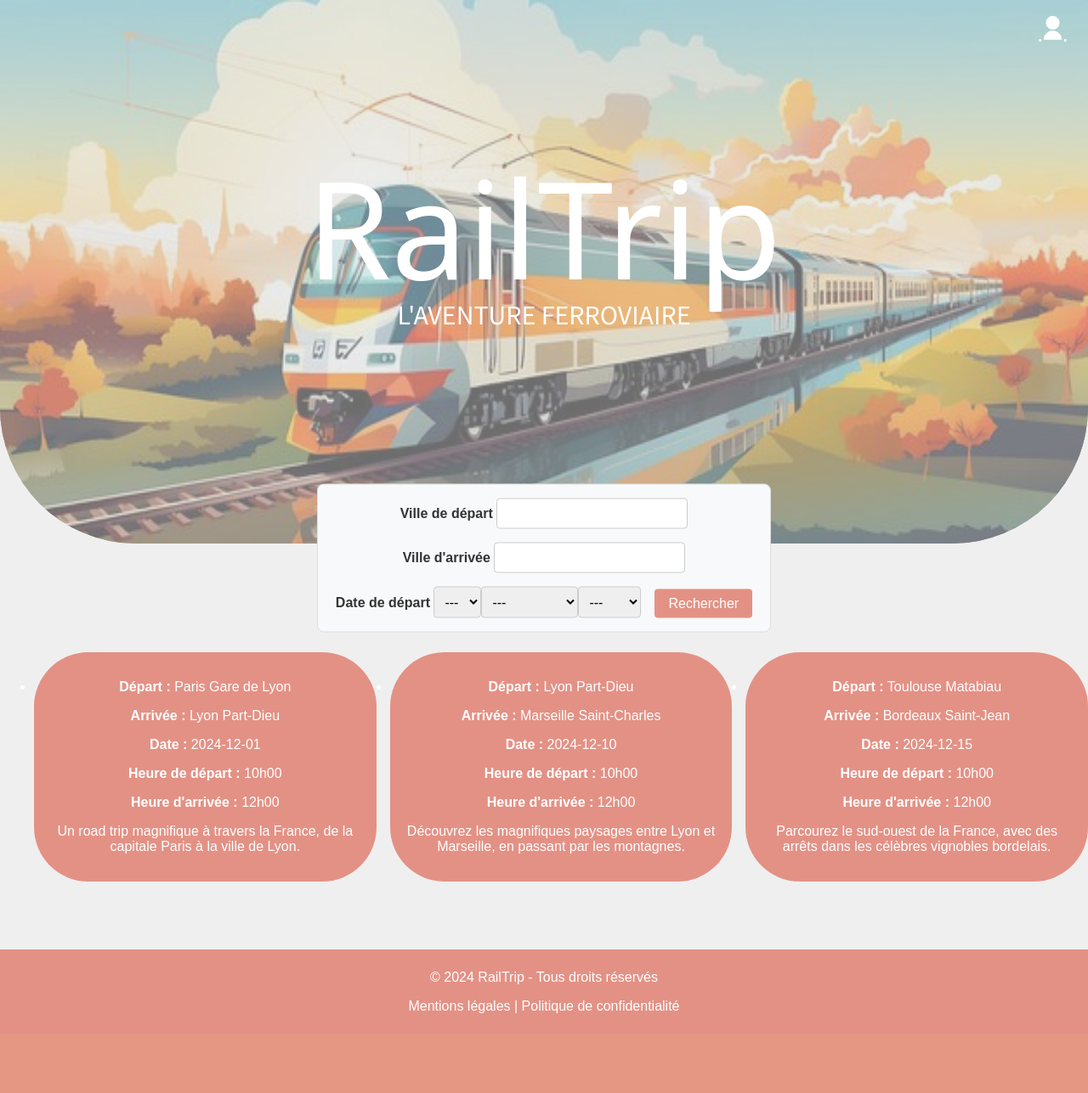
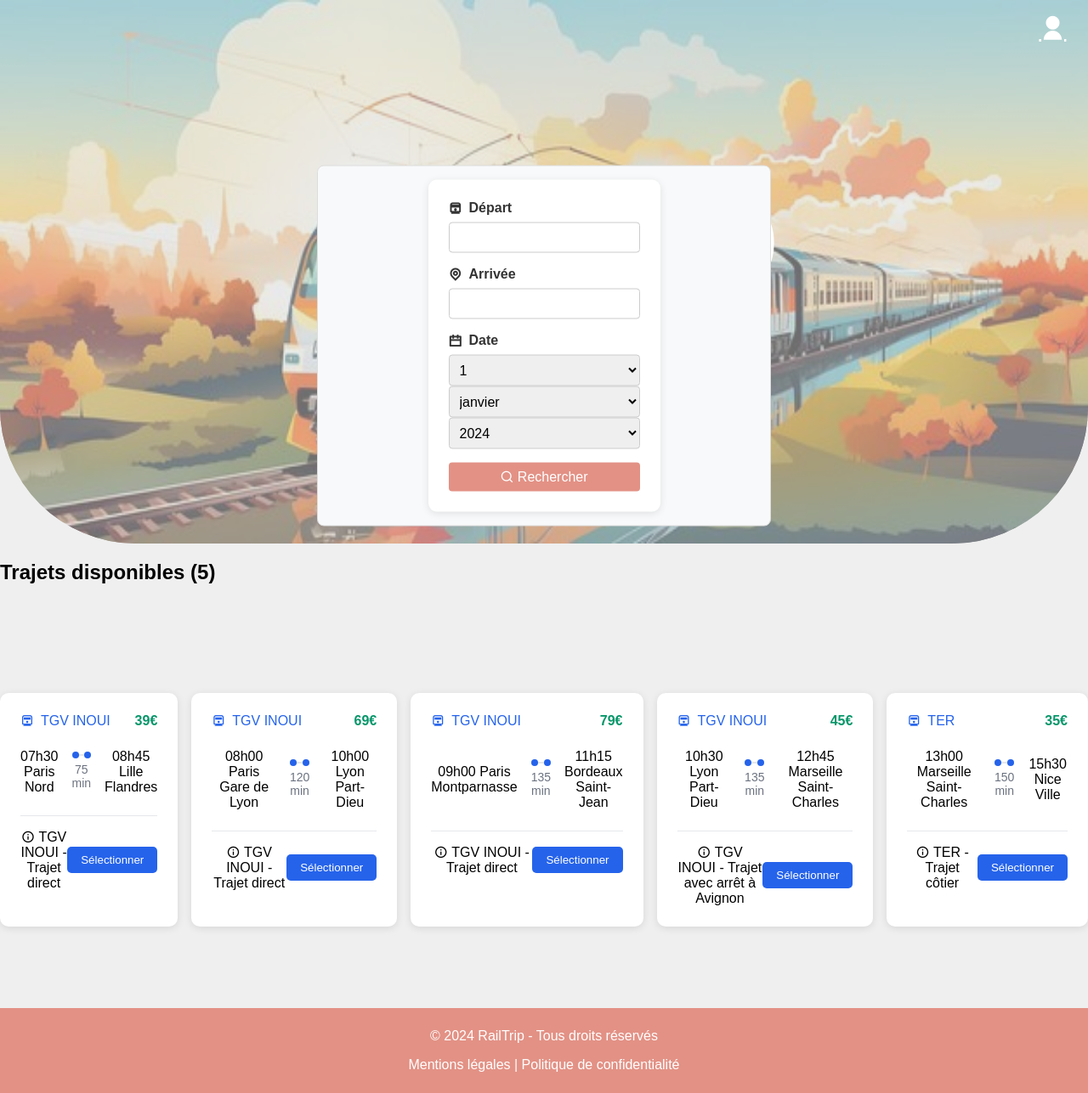
Before and after one commit to julieginest/Rail-Trip, a Django app: page / in a window 1280 px wide. Shown: the whole page at 85% size. Before the commit the page ends 1193 px from the top, so only its background shows below. Run offline with Django 5.2, Linux system fonts and the light colour scheme; some libraries are stand-ins or nearby versions; some web fonts are replaced.

Commit message:
feat(home/api): home.html now using API

```diff
--- /dev/null
+++ b/App-RailTrip/App/App/services/__init__.py
@@ -0,0 +1 @@
+from .transport_service import TransportService
--- a/App-RailTrip/App/App/views/home.py
+++ b/App-RailTrip/App/App/views/home.py
@@ -2,87 +2,203 @@
 from django.shortcuts import render
 from django.views.generic import TemplateView
 from django import forms
+from django.http import JsonResponse
+from datetime import datetime
+from ..services import TransportService
 
-# Données fictives pour simuler des trajets
+
 def get_fake_roadtrips(ville_depart=None, ville_arrivee=None, jour_depart=None):
+    """
+    Génère des trajets fictifs pour simulation.
+
+    Args:
+        ville_depart (str, optional): Ville de départ pour le filtrage
+        ville_arrivee (str, optional): Ville d'arrivée pour le filtrage
+        jour_depart (date, optional): Date de départ pour le filtrage
+
+    Returns:
+        list: Liste des trajets correspondant aux critères
+    """
     roadtrips = [
         {
-            "name": "Road Trip Paris - Lyon",
+            "name": "Paris - Lyon",
             "start_location": "Paris Gare de Lyon",
             "end_location": "Lyon Part-Dieu",
-            "description": "Un road trip magnifique à travers la France, de la capitale Paris à la ville de Lyon.",
-            "date": "2024-12-01",
-            "start_hour": "10h00",
-            "end_hour": "12h00"
+            "description": "TGV INOUI - Trajet direct",
+            "date": "2024-12-10",
+            "start_hour": "08h00",
+            "end_hour": "10h00",
+            "duration": 120,
+            "price": "69€",
+            "train_type": "TGV INOUI"
         },
         {
-            "name": "Road Trip Lyon - Marseille",
+            "name": "Lyon - Marseille",
             "start_location": "Lyon Part-Dieu",
             "end_location": "Marseille Saint-Charles",
-            "description": "Découvrez les magnifiques paysages entre Lyon et Marseille, en passant par les montagnes.",
+            "description": "TGV INOUI - Trajet avec arrêt à Avignon",
             "date": "2024-12-10",
-            "start_hour": "10h00",
-            "end_hour": "12h00"
+            "start_hour": "10h30",
+            "end_hour": "12h45",
+            "duration": 135,
+            "price": "45€",
+            "train_type": "TGV INOUI"
         },
         {
-            "name": "Road Trip Toulouse - Bordeaux",
-            "start_location": "Toulouse Matabiau",
+            "name": "Paris - Bordeaux",
+            "start_location": "Paris Montparnasse",
             "end_location": "Bordeaux Saint-Jean",
-            "description": "Parcourez le sud-ouest de la France, avec des arrêts dans les célèbres vignobles bordelais.",
-            "date": "2024-12-15",
-            "start_hour": "10h00",
-            "end_hour": "12h00"
+            "description": "TGV INOUI - Trajet direct",
+            "date": "2024-12-10",
+            "start_hour": "09h00",
+            "end_hour": "11h15",
+            "duration": 135,
+            "price": "79€",
+            "train_type": "TGV INOUI"
+        },
+        {
+            "name": "Marseille - Nice",
+            "start_location": "Marseille Saint-Charles",
+            "end_location": "Nice Ville",
+            "description": "TER - Trajet côtier",
+            "date": "2024-12-10",
+            "start_hour": "13h00",
+            "end_hour": "15h30",
+            "duration": 150,
+            "price": "35€",
+            "train_type": "TER"
+        },
+        {
+            "name": "Paris - Lille",
+            "start_location": "Paris Nord",
+            "end_location": "Lille Flandres",
+            "description": "TGV INOUI - Trajet direct",
+            "date": "2024-12-10",
+            "start_hour": "07h30",
+            "end_hour": "08h45",
+            "duration": 75,
+            "price": "39€",
+            "train_type": "TGV INOUI"
         }
     ]
 
-    # Filtrage des trajets en fonction des critères
+    # Filtrage des trajets
+    filtered_trips = roadtrips.copy()
+
     if ville_depart:
-        roadtrips = [trip for trip in roadtrips if ville_depart.lower() in trip["start_location"].lower()]
+        ville_depart = ville_depart.lower().strip()
+        filtered_trips = [
+            trip for trip in filtered_trips
+            if ville_depart in trip["start_location"].lower()
+        ]
+
     if ville_arrivee:
-        roadtrips = [trip for trip in roadtrips if ville_arrivee.lower() in trip["end_location"].lower()]
+        ville_arrivee = ville_arrivee.lower().strip()
+        filtered_trips = [
+            trip for trip in filtered_trips
+            if ville_arrivee in trip["end_location"].lower()
+        ]
+
     if jour_depart:
-        # Convertir jour_depart en chaîne au format 'YYYY-MM-DD'
         jour_depart_str = jour_depart.strftime("%Y-%m-%d")
-        roadtrips = [trip for trip in roadtrips if jour_depart_str == trip["date"]]
+        filtered_trips = [
+            trip for trip in filtered_trips
+            if jour_depart_str == trip["date"]
+        ]
 
-    return roadtrips
+    # Tri des résultats par heure de départ
+    filtered_trips.sort(key=lambda x: x["start_hour"])
 
-# Formulaire de recherche
+    return filtered_trips
+
+
 class TrajetForm(forms.Form):
-    ville_depart = forms.CharField(max_length=100, required=False, label="Ville de départ")
-    ville_arrivee = forms.CharField(max_length=100, required=False, label="Ville d'arrivée")
-    jour_depart = forms.DateField(required=False, label="Date de départ", widget=forms.SelectDateWidget())
+    ville_depart = forms.CharField(max_length=100, required=True, label="Ville de départ")
+    ville_arrivee = forms.CharField(max_length=100, required=True, label="Ville d'arrivée")
+    jour_depart = forms.DateField(required=True, label="Date de départ", widget=forms.SelectDateWidget())
 
-# Vue pour la page d'accueil
+
 class HomeView(TemplateView):
     template_name = "app_trips/home.html"
 
+    def get_real_trips(self, ville_depart, ville_arrivee, jour_depart):
+        """Obtient les trajets réels via l'API de transport"""
+        try:
+            transport_service = TransportService()
+            api_response = transport_service.reach(
+                start=ville_depart,
+                stop=ville_arrivee,
+                journey_date=jour_depart
+            )
+
+            # Formatage des résultats de l'API
+            trips = []
+            if 'journeys' in api_response:
+                for journey in api_response['journeys']:
+                    departure = datetime.strptime(journey['departure_date_time'], "%Y%m%dT%H%M%S")
+                    arrival = datetime.strptime(journey['arrival_date_time'], "%Y%m%dT%H%M%S")
+
+                    trip = {
+                        "name": f"Trajet {ville_depart} - {ville_arrivee}",
+                        "start_location": ville_depart,
+                        "end_location": ville_arrivee,
+                        "description": self._get_journey_description(journey),
+                        "date": departure.strftime("%Y-%m-%d"),
+                        "start_hour": departure.strftime("%H:%M"),
+                        "end_hour": arrival.strftime("%H:%M"),
+                        "duration": journey.get('duration', 0) // 60  # Conversion en minutes
+                    }
+                    trips.append(trip)
+
+            return trips
+        except Exception as e:
+            print(f"Erreur API: {str(e)}")
+            # En cas d'erreur, on retourne les trajets fictifs
+            return get_fake_roadtrips(ville_depart, ville_arrivee, jour_depart)
+
+    def _get_journey_description(self, journey):
+        """Génère une description du trajet basée sur les sections"""
+        sections = []
+        for section in journey.get('sections', []):
+            if section.get('type') == 'public_transport':
+                info = section.get('display_informations', {})
+                sections.append(f"Train {info.get('headsign', '')} - {info.get('network', '')}")
+
+        return " → ".join(sections) if sections else "Trajet direct"
+
     def get(self, request, *args, **kwargs):
         form = TrajetForm()
-
-        # Récupérer les roadtrips (sans filtre initialement)
-        roadtrips = get_fake_roadtrips()
+        roadtrips = get_fake_roadtrips()  # Données initiales
 
         context = {
-            'form': form,  # Passer le formulaire au template
-            'roadtrips': roadtrips  # Passer la liste des roadtrips au template
+            'form': form,
+            'roadtrips': roadtrips
         }
         return self.render_to_response(context)
 
     def post(self, request, *args, **kwargs):
         form = TrajetForm(request.POST)
 
-        roadtrips = []
         if form.is_valid():
-            ville_depart = form.cleaned_data.get('ville_depart')
-            ville_arrivee = form.cleaned_data.get('ville_arrivee')
-            jour_depart = form.cleaned_data.get('jour_depart')
+            ville_depart = form.cleaned_data['ville_depart']
+            ville_arrivee = form.cleaned_data['ville_arrivee']
+            jour_depart = form.cleaned_data['jour_depart']
 
-            # Récupérer les trajets filtrés en fonction des critères
-            roadtrips = get_fake_roadtrips(ville_depart=ville_depart, ville_arrivee=ville_arrivee, jour_depart=jour_depart)
+            # Essayer d'obtenir les vrais trajets via l'API
+            roadtrips = self.get_real_trips(ville_depart, ville_arrivee, jour_depart)
+
+            # Si aucun résultat de l'API, utiliser les données fictives
+            if not roadtrips:
+                roadtrips = get_fake_roadtrips(
+                    ville_depart=ville_depart,
+                    ville_arrivee=ville_arrivee,
+                    jour_depart=jour_depart
+                )
+        else:
+            roadtrips = []
 
         context = {
             'form': form,
-            'roadtrips': roadtrips  # Passer les roadtrips filtrés au template
+            'roadtrips': roadtrips
         }
         return self.render_to_response(context)
--- a/App-RailTrip/App/templates/app_trips/home.html
+++ b/App-RailTrip/App/templates/app_trips/home.html
@@ -4,52 +4,270 @@
 
 {% block content %}
 <div class="container">
+    <div class="hero-section">
         <div class="over-img"></div>
         <a href="" class="user-login"><i class="ri-user-fill"></i></a>
         <img src="../../static/img/train.jpg" alt="train illustration" class="img-accueil">
         <h1 class="home-title">RailTrip</h1>
         <p class="home-subtitle">L'AVENTURE FERROVIAIRE</p>
 
-        <form method="POST" class="search-form">
+        <form method="POST" class="search-form" id="searchForm">
             {% csrf_token %}
-            <div>
-                <label for="id_ville_depart">Ville de départ</label>
+            <div class="search-grid">
+                <div class="form-group">
+                    <label for="id_ville_depart">
+                        <i class="ri-train-line"></i> Départ
+                    </label>
                     {{ form.ville_depart }}
                 </div>
-            <div>
-                <label for="id_ville_arrivee">Ville d'arrivée</label>
+                <div class="form-group">
+                    <label for="id_ville_arrivee">
+                        <i class="ri-map-pin-line"></i> Arrivée
+                    </label>
                     {{ form.ville_arrivee }}
                 </div>
-            <div class="date-widget">
-                <label for="id_jour_depart">Date de départ</label>
+                <div class="form-group date-widget">
+                    <label for="id_jour_depart">
+                        <i class="ri-calendar-line"></i> Date
+                    </label>
                     {{ form.jour_depart }}
                 </div>
-            <button type="submit">Rechercher</button>
+                <button type="submit" class="search-button">
+                    <i class="ri-search-line"></i> Rechercher
+                </button>
+            </div>
         </form>
 
+        <!-- Indicateur de chargement -->
+        <div id="loading" class="loading-spinner" style="display: none;">
+            <div class="spinner"></div>
+            <p>Recherche des meilleurs trajets...</p>
+        </div>
 
+        <!-- Résultats -->
+        <div class="results-container" id="results">
+            {% if roadtrips %}
+                <h2 class="results-title">Trajets disponibles ({{ roadtrips|length }})</h2>
+                <div class="trajet-results">
+                    {% for roadtrip in roadtrips %}
+                        <div class="trajet-card">
+                            <div class="trajet-header">
+                                <div class="train-type">
+                                    <i class="ri-train-line"></i>
+                                    {{ roadtrip.train_type|default:"Train" }}
+                                </div>
+                                <div class="trip-price">{{ roadtrip.price|default:"Prix non disponible" }}</div>
+                            </div>
 
-        <!-- Affichage de la liste des road trips -->
-        {% if roadtrips %}
-            <ul class="trajet-results" >
-                {% for roadtrip in roadtrips %}
-                    <li class="trajet-result">
-                        <p><strong>Départ :</strong> {{ roadtrip.start_location }}
-                        <p><strong>Arrivée :</strong> {{ roadtrip.end_location }}</p>
-                        <p><strong>Date :</strong> {{ roadtrip.date }}</p>
-                        <p><strong>Heure de départ :</strong> {{ roadtrip.start_hour }}</p>
-                        <p><strong>Heure d'arrivée :</strong> {{ roadtrip.end_hour }}</p>
+                            <div class="trajet-main">
+                                <div class="trajet-time">
+                                    <div class="time-block">
+                                        <span class="time">{{ roadtrip.start_hour }}</span>
+                                        <span class="location">{{ roadtrip.start_location }}</span>
+                                    </div>
+                                    <div class="journey-duration">
+                                        <div class="duration-line"></div>
+                                        <span class="duration">
+                                            {{ roadtrip.duration|default:"" }} min
+                                        </span>
+                                    </div>
+                                    <div class="time-block">
+                                        <span class="time">{{ roadtrip.end_hour }}</span>
+                                        <span class="location">{{ roadtrip.end_location }}</span>
+                                    </div>
+                                </div>
+                            </div>
 
-                        <p>{{ roadtrip.description }}</p>
-                    </li>
+                            <div class="trajet-footer">
+                                <div class="journey-info">
+                                    <i class="ri-information-line"></i>
+                                    {{ roadtrip.description }}
+                                </div>
+                                <button class="select-button">Sélectionner</button>
+                            </div>
+                        </div>
                     {% endfor %}
-            </ul>
+                </div>
             {% else %}
-            <p>Aucun road trip n'est disponible pour le moment.</p>
+                <div class="no-results">
+                    <i class="ri-error-warning-line"></i>
+                    <p>Aucun trajet disponible pour le moment.</p>
+                </div>
             {% endif %}
         </div>
+    </div>
+</div>
 
-    <!-- Inclure le footer -->
 {% include '../includes/footer.html' %}
 
+<!-- Ajout du JavaScript -->
+<script>
+document.getElementById('searchForm').addEventListener('submit', function(e) {
+    const loading = document.getElementById('loading');
+    const results = document.getElementById('results');
+    const button = document.querySelector('.search-button');
+
+    loading.style.display = 'flex';
+    results.style.opacity = '0.5';
+    button.disabled = true;
+
+    setTimeout(() => {
+        loading.style.display = 'none';
+        results.style.opacity = '1';
+        button.disabled = false;
+    }, 1000);
+});
+</script>
+
+<style>
+/* Styles pour le formulaire */
+.search-grid {
+    display: grid;
+    grid-template-columns: repeat(auto-fit, minmax(200px, 1fr));
+    gap: 1rem;
+    background: white;
+    padding: 1.5rem;
+    border-radius: 10px;
+    box-shadow: 0 2px 10px rgba(0,0,0,0.1);
+}
+
+.form-group {
+    display: flex;
+    flex-direction: column;
+}
+
+.form-group label {
+    display: flex;
+    align-items: center;
+    gap: 0.5rem;
+    margin-bottom: 0.5rem;
+}
+
+/* Styles pour les cartes de trajet */
+.trajet-card {
+    background: white;
+    border-radius: 10px;
+    padding: 1.5rem;
+    margin-bottom: 1rem;
+    box-shadow: 0 2px 10px rgba(0,0,0,0.1);
+    transition: transform 0.2s ease;
+}
+
+.trajet-card:hover {
+    transform: translateY(-2px);
+}
+
+.trajet-header {
+    display: flex;
+    justify-content: space-between;
+    align-items: center;
+    margin-bottom: 1rem;
+}
+
+.train-type {
+    display: flex;
+    align-items: center;
+    gap: 0.5rem;
+    color: #2563eb;
+    font-weight: 500;
+}
+
+.trip-price {
+    font-weight: bold;
+    color: #059669;
+}
+
+.trajet-time {
+    display: flex;
+    align-items: center;
+    justify-content: space-between;
+    margin: 1.5rem 0;
+}
+
+.journey-duration {
+    display: flex;
+    flex-direction: column;
+    align-items: center;
+    flex: 1;
+    margin: 0 1rem;
+}
+
+.duration-line {
+    width: 100%;
+    height: 2px;
+    background: #e5e7eb;
+    position: relative;
+}
+
+.duration-line::before,
+.duration-line::after {
+    content: '';
+    position: absolute;
+    width: 8px;
+    height: 8px;
+    background: #2563eb;
+    border-radius: 50%;
+    top: -3px;
+}
+
+.duration-line::before {
+    left: 0;
+}
+
+.duration-line::after {
+    right: 0;
+}
+
+.duration {
+    margin-top: 0.5rem;
+    font-size: 0.875rem;
+    color: #6b7280;
+}
+
+.trajet-footer {
+    display: flex;
+    justify-content: space-between;
+    align-items: center;
+    margin-top: 1rem;
+    padding-top: 1rem;
+    border-top: 1px solid #e5e7eb;
+}
+
+.select-button {
+    background: #2563eb;
+    color: white;
+    padding: 0.5rem 1rem;
+    border-radius: 5px;
+    border: none;
+    cursor: pointer;
+    transition: background-color 0.2s;
+}
+
+.select-button:hover {
+    background: #1d4ed8;
+}
+
+/* Spinner de chargement */
+.loading-spinner {
+    display: flex;
+    flex-direction: column;
+    align-items: center;
+    justify-content: center;
+    padding: 2rem;
+}
+
+.spinner {
+    width: 40px;
+    height: 40px;
+    border: 4px solid #f3f3f3;
+    border-top: 4px solid #2563eb;
+    border-radius: 50%;
+    animation: spin 1s linear infinite;
+}
+
+@keyframes spin {
+    0% { transform: rotate(0deg); }
+    100% { transform: rotate(360deg); }
+}
+</style>
 {% endblock %}
```
Also changed, not shown: App-RailTrip/App/App/services/transport_service.py (added, +58 -0 lines), App-RailTrip/App/Portes/API.py (+79 -25 lines). Lines whose indentation alone changed are shown as unchanged.
